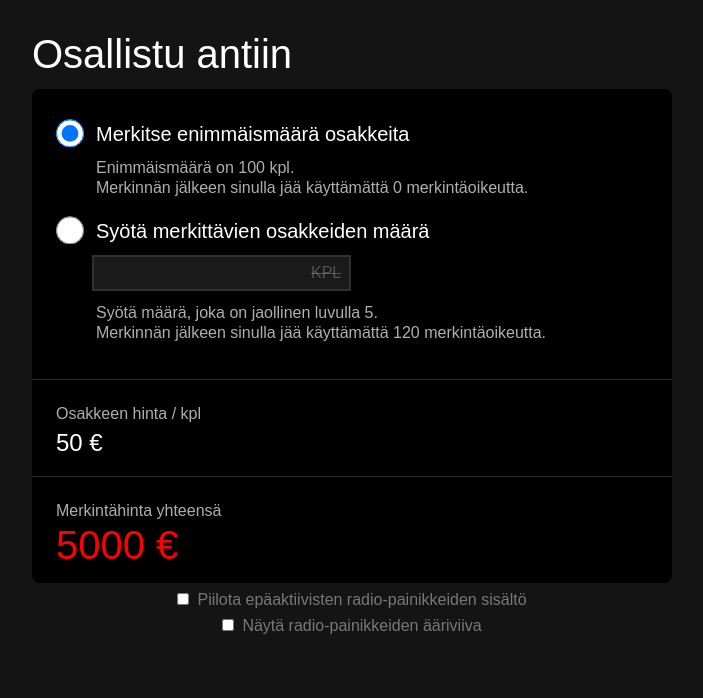
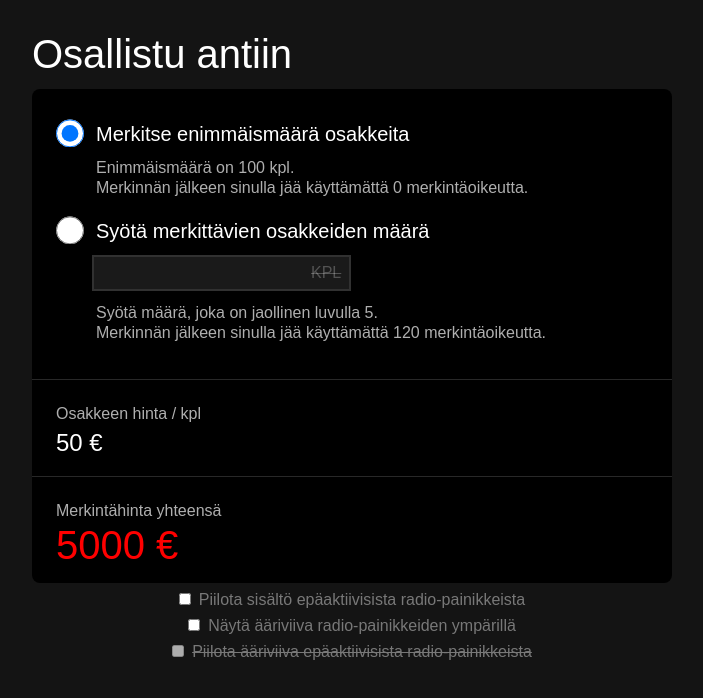
Before and after one commit to Jyri-droid/tricky-form, a React (Create React App) app: page / in a window 1280 px wide. Shown: the top 698 px of the page, without its empty margins (288-991 px from the left). Built offline with nearby package versions, Linux system fonts and the light colour scheme.

Commit message:
add hide inactive radio button border

```diff
--- a/src/App.js
+++ b/src/App.js
@@ -13,6 +13,7 @@ export default function App() {
   const [input, setInput] = useState(null);
   const [hideInactive, setHideInactive] = useState(false);
   const [showBorder, setShowBorder] = useState(false);
+  const [hideInactiveBorder, setHideInactiveBorder] = useState(false);
 
   return (
     <div className="App">
@@ -28,6 +29,7 @@ export default function App() {
             setInput={setInput}
             hideInactive={hideInactive}
             showBorder={showBorder}
+            hideInactiveBorder={hideInactiveBorder}
           />
           <ul>
             <ListItem value={price}>Osakkeen hinta / kpl</ListItem>
@@ -43,13 +45,20 @@ export default function App() {
           id="hideInactive"
           state={hideInactive}
           setState={setHideInactive}
-          text="Piilota epäaktiivisten radio-painikkeiden sisältö"
+          text="Piilota sisältö epäaktiivisista radio-painikkeista"
         />
         <Toggle
           id="showTile"
           state={showBorder}
           setState={setShowBorder}
-          text="Näytä radio-painikkeiden ääriviiva"
+          text="Näytä ääriviiva radio-painikkeiden ympärillä"
+        />
+        <Toggle
+          id="showActiveBorder"
+          state={hideInactiveBorder}
+          setState={setHideInactiveBorder}
+          text="Piilota ääriviiva epäaktiivisista radio-painikkeista"
+          disabled={!showBorder && true}
         />
       </div>
     </div>
--- a/src/RadioButtonGroup.js
+++ b/src/RadioButtonGroup.js
@@ -9,7 +9,12 @@ const RadioButtonGroup = (props) => {
 
   return (
     <fieldset>
-      <div className={props.showBorder ? "border" : ""}>
+      <div
+        className={props.showBorder
+        ? ((props.hideInactiveBorder && props.radio === "custom")
+        ? "border transparent" : "border" )
+        : ""}
+      >
         <label>
           <input
             type="radio"
@@ -27,7 +32,12 @@ const RadioButtonGroup = (props) => {
         </p>)}
       </div>
 
-      <div className={props.showBorder ? "border" : ""}>
+      <div
+        className={props.showBorder
+        ? ((props.hideInactiveBorder && props.radio === "all")
+        ? "border transparent" : "border" )
+        : ""}
+      >
         <label>
           <input
             type="radio"
--- a/src/Toggle.js
+++ b/src/Toggle.js
@@ -3,7 +3,7 @@ const Toggle = (props) => {
         props.state ? props.setState(false) : props.setState(true);
     };
     return <div className="toggle">
-    <input type="checkbox" id={props.id} onClick={handleToggleChange} />
+    <input type="checkbox" id={props.id} onClick={handleToggleChange} disabled={props.disabled}/>
     <label htmlFor={props.id}>{props.text}</label>
   </div>
 }
--- a/src/styles.css
+++ b/src/styles.css
@@ -161,3 +161,11 @@ input[type="checkbox"] {
   width: 0.75rem;
   margin-right: 0.5rem;
 }
+
+.toggle input[type="checkbox"]:disabled ~ label {
+  text-decoration: line-through;
+}
+
+.transparent {
+  border-color: transparent;
+}
```
